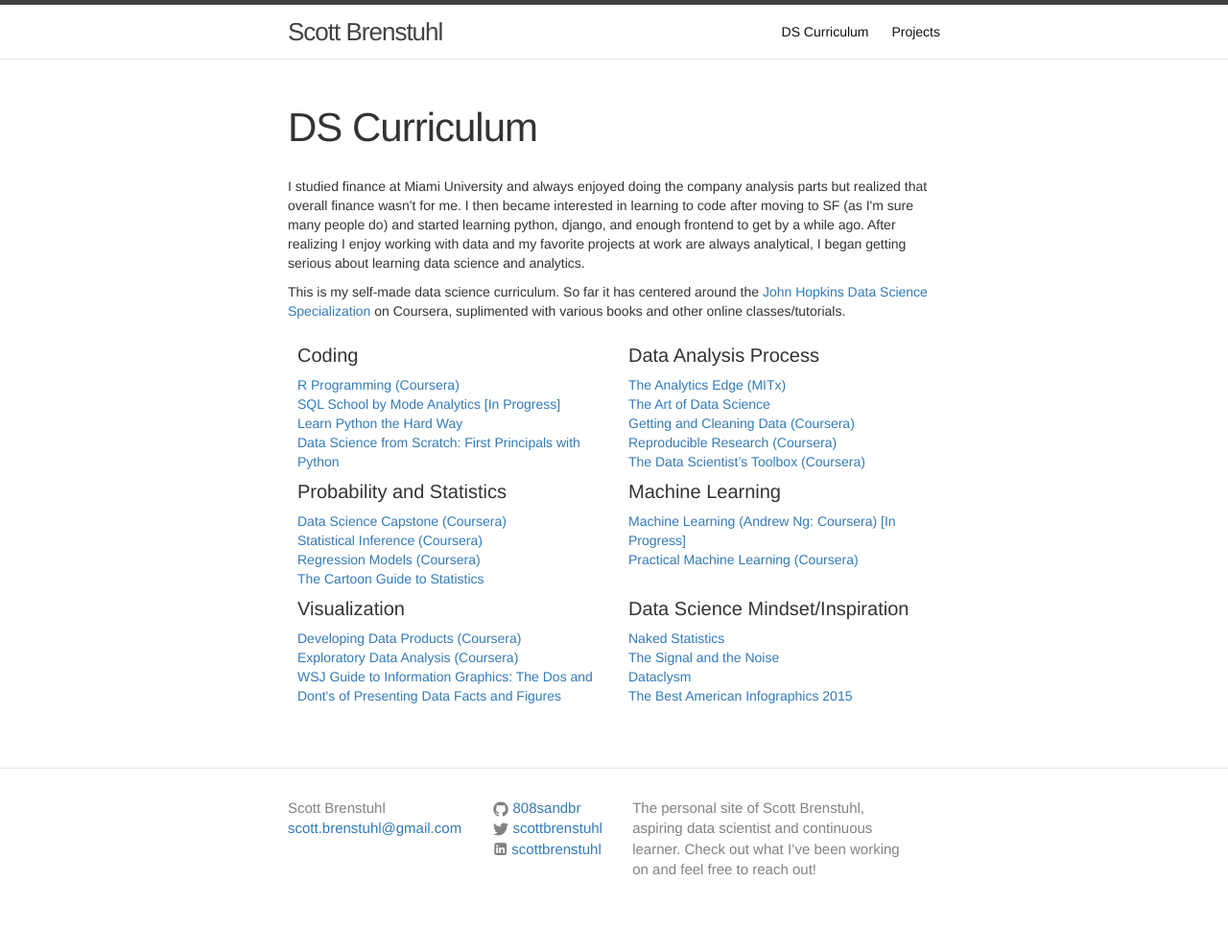
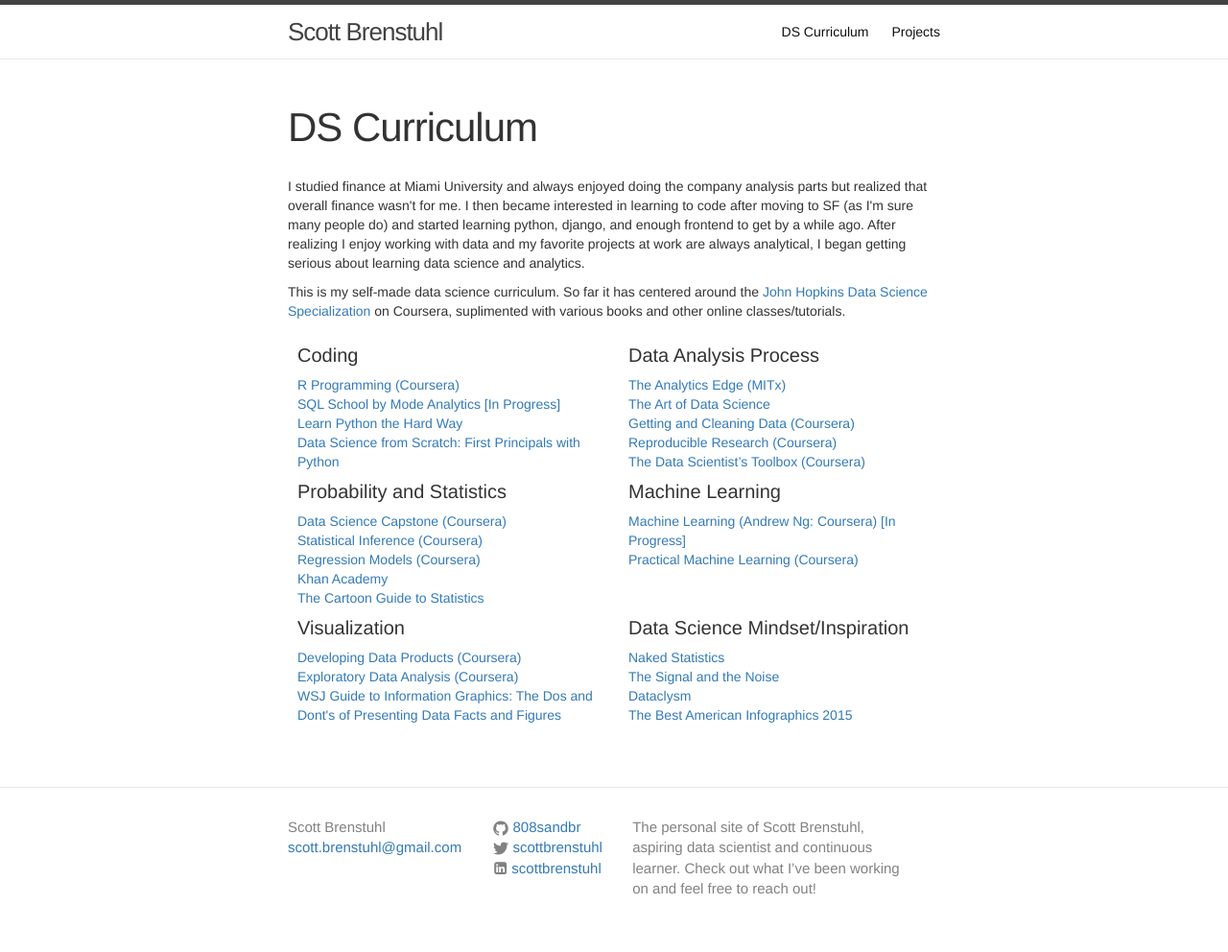
Before and after one commit to 808sAndBR/808sandbr.github.io, a Jekyll site: the page built from curriculum.md, in a window 1280 px wide. Shown: the whole page at 96% size. Built offline with Jekyll 4.4.1, drawn with Linux system fonts in a browser that asks for light colours; nearby versions of some CDN libraries.

Commit message:
Adding khan academy

```diff
--- a/curriculum.md
+++ b/curriculum.md
@@ -46,6 +46,8 @@
         <br>
         <a href = "https://www.coursera.org/account/accomplishments/records/EMP99FGKnfv9cGYm" target="_blank">Regression Models (Coursera)</a>
         <br>
+        <a href = "https://www.khanacademy.org/" target="_blank">Khan Academy</a>
+        <br>
         <a href="http://smile.amazon.com/Cartoon-Guide-Statistics-Larry-Gonick/dp/0062731025/" target="_blank">The Cartoon Guide to Statistics</a>
       </div>
       <div class = "col-md-6">
```
